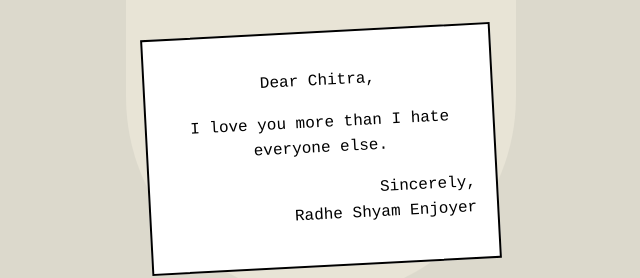
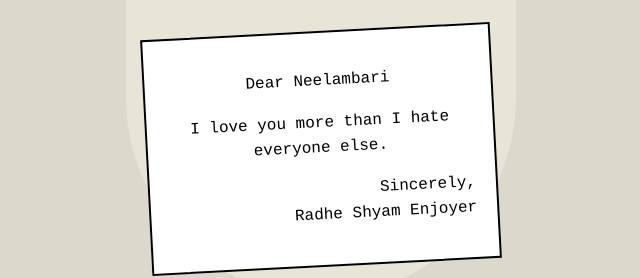
Before and after one commit to raghuthallisetty/Vday1, a plain HTML site: page index.html in a window 1280 px wide. Shown: the part 389-667 px from the top of the page, 319-959 px from the left. Drawn offline with Linux system fonts and the light colour scheme.

Commit message:
Change greeting from Chitra to Neelambari

```diff
--- a/index.html
+++ b/index.html
@@ -51,7 +51,7 @@
     </div>
 
     <div class="letter">
-        <p>Dear Chitra,</p>
+        <p>Dear Neelambari</p>
         <p>I love you more than I hate everyone else.</p>
         <p style="text-align:right;">
             Sincerely,<br>
```
